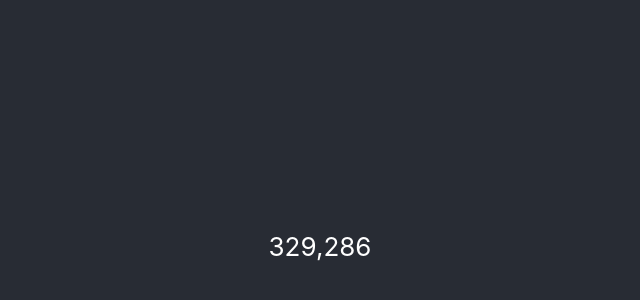
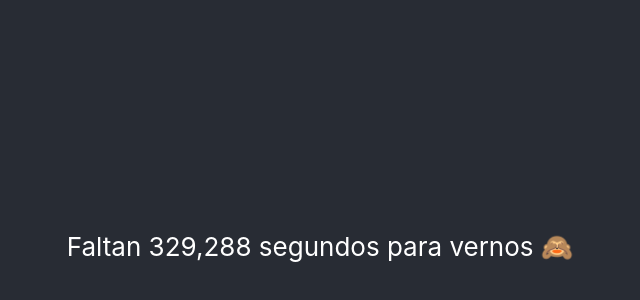
Before and after one commit to szaldivar/time-to, a React (Create React App) app: page / in a window 1280 px wide. Shown: the part 154-454 px from the top of the page, without its empty margins (320-960 px from the left). Built offline with nearby package versions, Linux system fonts and the light colour scheme.

Commit message:
add text

```diff
--- a/src/App.js
+++ b/src/App.js
@@ -19,7 +19,7 @@ function App() {
   return (
     <div className="App">
       <div className="App-header">
-        <p>{seconds.toLocaleString("es-MX")}</p>
+        <p>Faltan {seconds.toLocaleString("es-MX")} segundos para vernos 🙈</p>
       </div>
     </div>
   );
```
